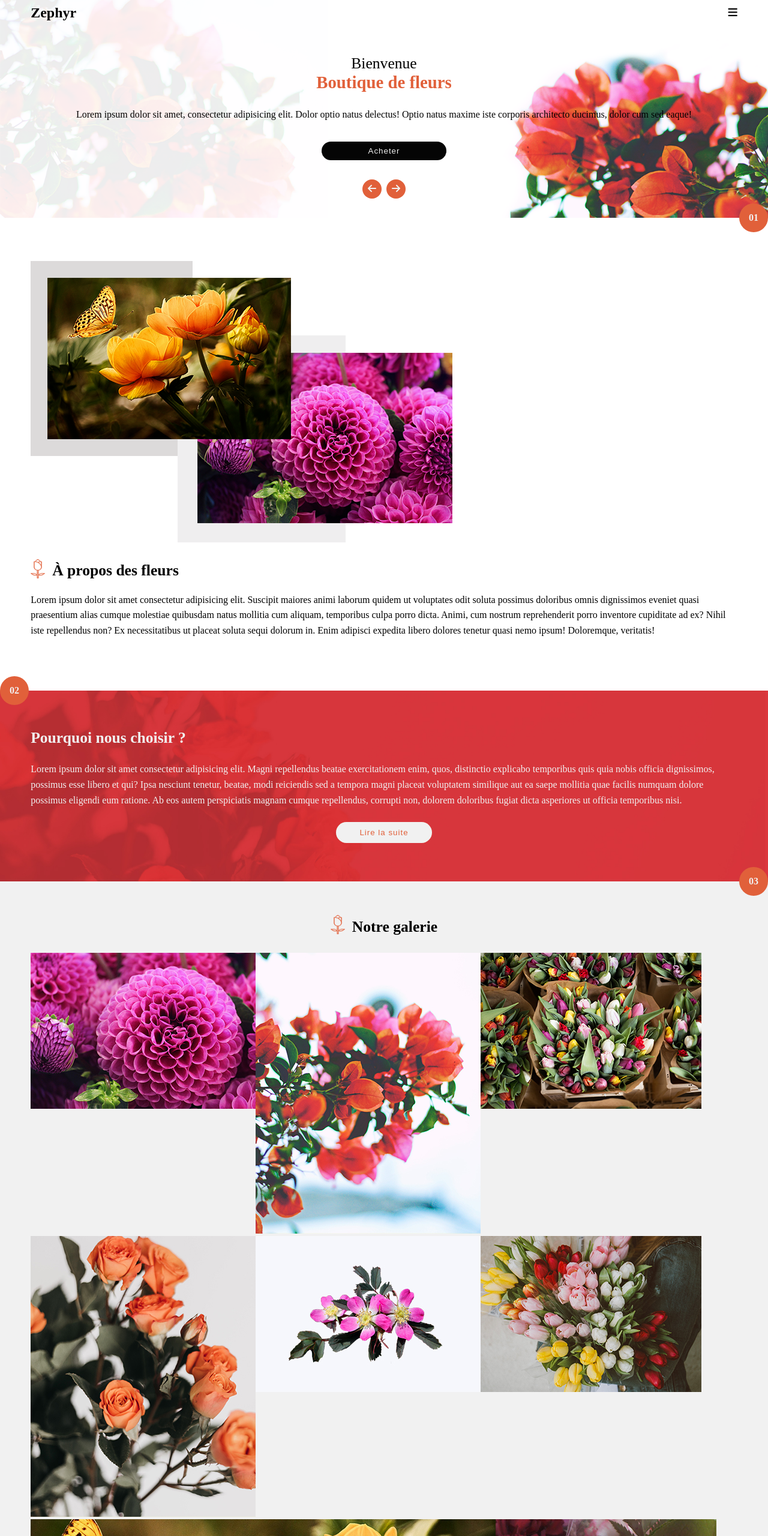
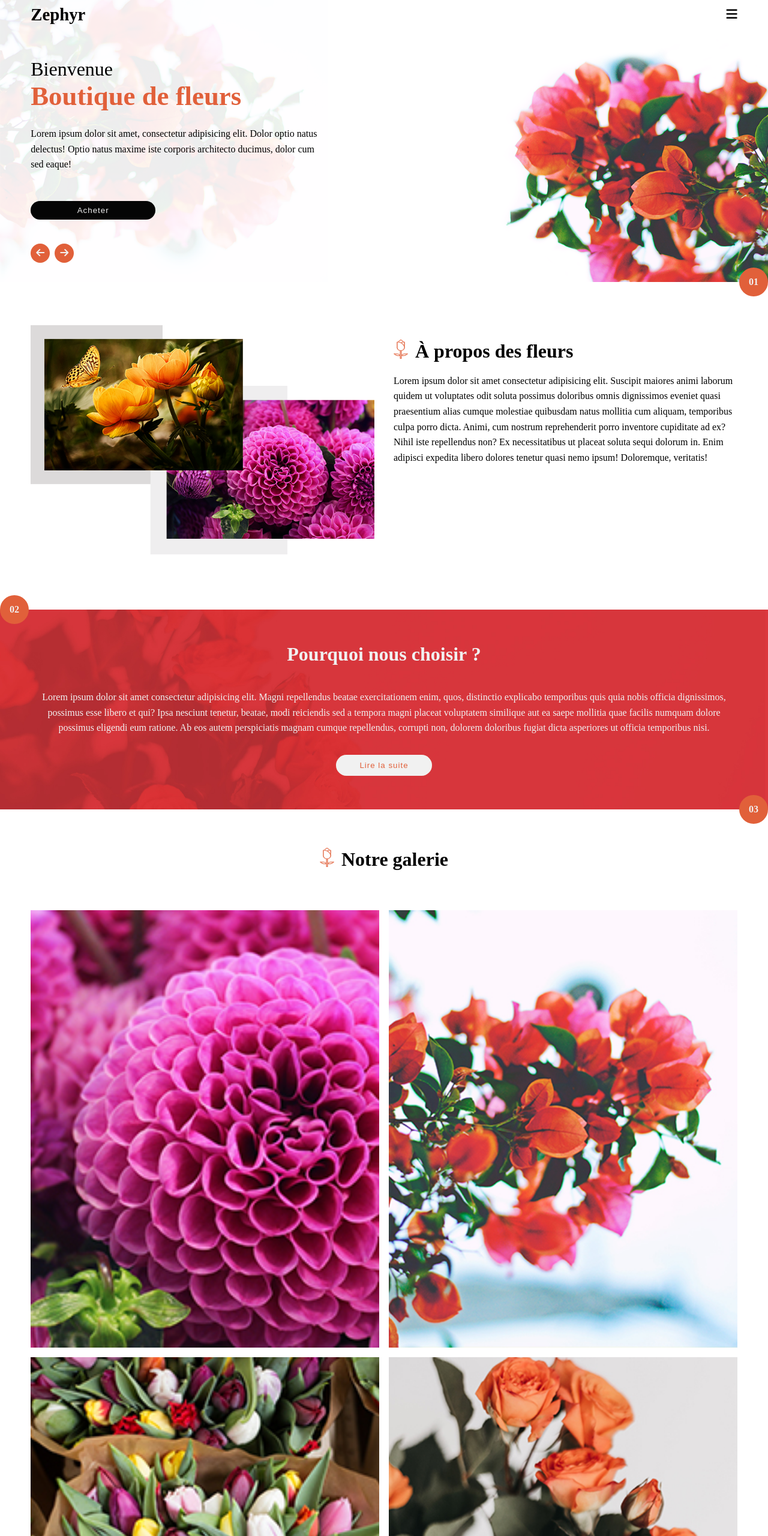
Before and after one commit to Fabrice-Etienne/Projet-Zephyr, a plain HTML site: page index.html in a window 1280 px wide. Shown: the top 2560 px of the page at 60% size. Drawn offline with Linux system fonts and the light colour scheme.

Commit message:
Fin du CSS adapté aux écrans qui commencent à partir de 768px

```diff
--- a/index.html
+++ b/index.html
@@ -4,7 +4,9 @@
     <meta charset="UTF-8">
     <meta name="viewport" content="width=device-width, initial-scale=1.0">
     <title>Zephyr</title>
-    <link rel="stylesheet" href="style.css">
+    <link rel="stylesheet" href="./style.css">
+    <!-- Code CSS pour tout le responsive du site Zephyr -->
+    <link rel="stylesheet" href="./responsive.css ">
 
     <!-- Connexion à google font -->
     <link rel="preconnect" href="https://fonts.googleapis.com">
@@ -135,16 +137,16 @@
             </h2>
             <form action="./traitement.php" method="post">
                 <div>
-                    <input type="text" name="nom" placeholder="Votre nom" required>
+                    <input type="text" name="nom" placeholder="Nom" required>
                 </div>
                 <div>
-                    <input type="email" name="email" placeholder="Votre Email" required>
+                    <input type="email" name="email" placeholder="Email" required>
                 </div>
                 <div>
-                    <input type="number" name="numero_telephone" placeholder="Votre numéro de téléphone">
+                    <input type="number" name="numero_telephone" placeholder="Téléphone (facultatif)">
                 </div>
                 <div>
-                    <textarea name="message" rows="4" placeholder="Votre message"></textarea>
+                    <textarea name="message" rows="4" placeholder="Message"></textarea>
                 </div>
                 <div>
                     <button type="submit" class="btns btn-3" name="envoyer">Envoyer</button>
--- /dev/null
+++ b/responsive.css
@@ -0,0 +1,178 @@
+/* Code CSS pour tout le responsive du site Zephyr */
+
+@media (max-width: 230px){
+   .section-1 .container .btn-1 {
+    min-width: 9rem;
+   }
+   .section-3 .btn-2 {
+    min-width: 6rem;
+   }
+   .section-6 form .btn-3 {
+    min-width: 3rem;
+   }
+}
+
+@media (min-width: 375px) {
+
+    .section-1 .logo h2 {
+        font-size: 1.6rem;
+    }
+    .section-1 header #menu i {
+        font-size: 1.2rem;
+    }
+    .section-1 .container h1 {
+        font-size: 2rem;
+    }
+    .section-1 .container h2,
+    .section-2 .droite h2,
+    .section-3 h2,
+    .section-4 h2,
+    .section-6 h2,
+    footer .contacts h2 {
+        font-size: 1.8rem;
+    }
+
+    .section-4 .gallerie{
+        flex-direction: column;
+    }
+}
+
+@media (min-width: 425px) {
+
+    .section-1 .container h1 {
+        font-size: 2.2rem;
+    }
+    .section-1 .container h2,
+    .section-2 .droite h2,
+    .section-3 h2,
+    .section-4 h2,
+    .section-6 h2,
+    footer .contacts h2 {
+        font-size: 2rem;
+    }
+}
+@media (min-width: 768px) {
+
+    .section-1 .logo h2 {
+        font-size: 1.8rem;
+    }
+    .section-1 header #menu i {
+        font-size: 1.3rem;
+    }
+    .section-1 .container h1 {
+        font-size: 2.8rem;
+    }
+    .section-1 .container h2,
+    .section-2 .droite h2,
+    .section-3 h2,
+    .section-4 h2,
+    .section-6 h2,
+    footer .contacts h2 {
+        font-size: 2rem;
+    }
+
+    .section-1 .container{
+        display: grid ;
+        grid-template-columns: repeat(12,1fr);
+        text-align: left;
+    }
+    .section-1 .container h2,
+    .section-1 .container h1,
+    .section-1 .container p,
+    .section-1 .container .bas {
+        grid-column: 1/6;
+    }
+    .section-1 .container .bas {
+        padding: 48px 0px 0px 0px;
+    }
+    .section-1 .container .bas .spans {
+        padding: 40px 0px 0px 0px;
+        justify-content: left;
+    }
+
+            /* Deuxieme section */
+    .section-2 {
+        display: grid ;
+        grid-template-columns: repeat(12,1fr);
+        gap: 32px;
+    }
+    .section-2 .deux-images {
+        grid-column: 1/7 ;
+    }
+    .section-2 .droite {
+        grid-column: 7/-1 ;
+    }
+
+    /* Troisième section */
+    .section-3 {
+        display: grid ;
+        grid-template-columns: repeat(12,1fr) ;
+        padding: 56px 4%;
+    }
+    .section-3 h2 {
+        grid-column: 1/-1 ;
+        text-align: center;
+        margin-bottom: 40px ;
+    }
+    .section-3 p {
+        grid-column: 1/-1 ;
+        text-align: center;
+    }
+    .section-3 .btn-2 {
+        grid-column: 1/-1 ;
+        text-align: center;
+        margin-top: 32px;
+    }
+
+            /* Quatrième section (Gallerie d'images)  */
+    .section-4 {
+        padding: 64px 4% 88px;
+    }
+    .section-4 h2 {
+        margin: 0px 0px 64px 0px ;
+    }
+    .section-4 .gallerie {
+        display: grid ;
+        grid-template-columns: repeat(12,1fr) ;
+        gap: 16px;
+    }
+    .section-4 .gallerie img{
+        height: 100% ;
+    }
+    .section-4 .gallerie .item-1 {
+        grid-column: 1/7;
+    }
+    .section-4 .gallerie .item-2 {
+        grid-column: 7/-1;
+    }
+    .section-4 .gallerie .item-3 {
+        grid-column: 1/7;
+    }
+    .section-4 .gallerie .item-4 {
+        grid-column: 7/-1;
+    }
+    .section-4 .gallerie .item-5 {
+        grid-column: 1/-1;
+    }
+    .section-4 .gallerie .item-6 {
+        grid-column: 1/-1;
+    }
+    .section-4 .gallerie .item-7 {
+        grid-column: 1/-1;
+    }
+    .section-4 .gallerie .item-8 {
+        grid-column: 1/-1;
+    }
+
+            /* Sixième section contenant le formulaire */
+    .section-6 {
+        padding: 56px 4% 48px;
+    }
+    .section-6 form {
+        width: 60% ;
+        margin: auto;
+    }
+    .section-6 form div {
+        margin-bottom: 24px;
+    }
+}
--- a/style.css
+++ b/style.css
@@ -118,7 +118,6 @@ body .numero-de-separation {
    transform: translateY(-100%);
 }
 .container .spans{
-   text-align: center ;
    padding: 32px 0px 0px 0px;
    display: flex ;
    justify-content: center ;
@@ -239,7 +238,6 @@ body .numero-de-separation {
       /* Quatrième section (Gallerie d'images) */
 
 .section-4 {
-   background: var(--white);
    padding: 56px 4% 80px;
    position: relative;
 }
@@ -275,7 +273,7 @@ body .numero-de-separation {
       /* Sixième section ( Formulaire ) */
 
 .section-6 {
-   /* background: linear-gradient(#ffffff, #ffe8d6f1); */
+   background: var(--white);
    padding: 56px 4%;
 }
 .section-6 h2 {
@@ -297,8 +295,7 @@ body .numero-de-separation {
    width: 100% ;
    padding: 10px 16px ;
    border-radius: 6px ;
-   border: 1px solid rgba(0, 0, 0, 0.5) ;
-   /* outline: none ; */
+   border: 1px solid rgba(0, 0, 0, 0.3) ;
 }
 .section-6 form div input:focus {
    outline: 2px solid rgba(255, 85, 0,0.2);
@@ -309,7 +306,7 @@ body .numero-de-separation {
    width: 100% ;
    padding: 10px 16px;
    border-radius: 6px ;
-   border: 1px solid rgba(0, 0, 0, 0.5) ;
+   border: 1px solid rgba(0, 0, 0, 0.3) ;
 }
 .section-6 form textarea:focus  {
    outline: 2px solid rgba(255, 85, 0,0.2);
@@ -358,7 +355,7 @@ body .numero-de-separation {
 
 footer {
    background: var(--black);
-   padding: 56px 4% 16px;
+   padding: 32px 4% 16px;
    color: var(--white);
    text-align: center;
    position: relative ;
@@ -380,7 +377,7 @@ footer::after{
 footer .contacts h2 {
    font-size: 1.6rem ;
    font-weight: 800 ;
-   margin-bottom: 32px;
+   margin-bottom: 24px;
 }
 
 footer .contacts p{
```
